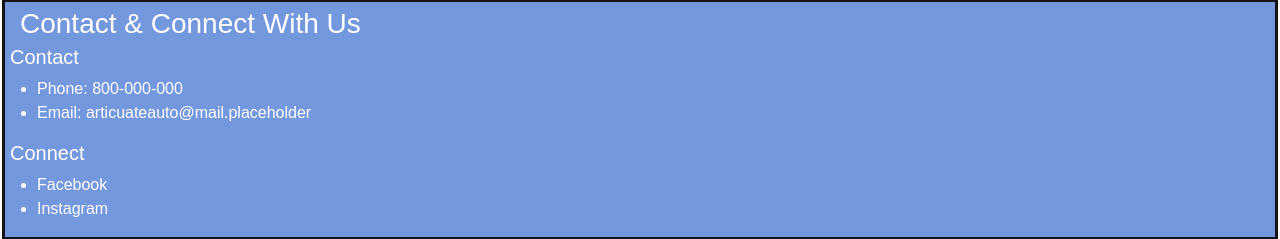
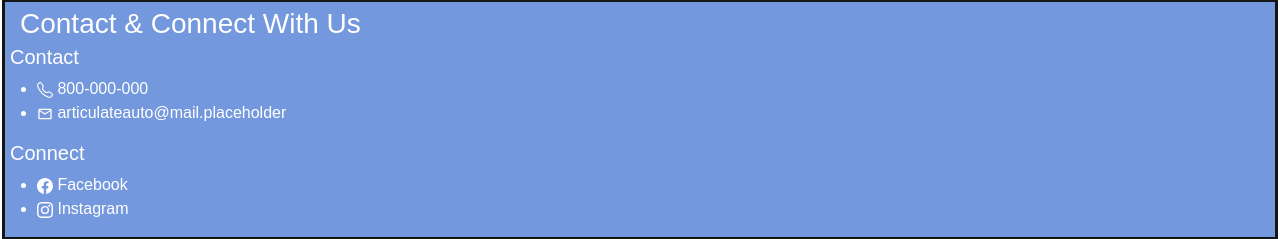
Before and after one commit to austincomstock/articulateauto, a React (Create React App) app: page /about in a window 1280 px wide. Shown: the part 896-1135 px from the top of the page. Built offline with nearby package versions, Linux system fonts and the light colour scheme.

Commit message:
Added react-icons

```diff
--- a/src/components/Bottom/Bottom.jsx
+++ b/src/components/Bottom/Bottom.jsx
@@ -1,19 +1,31 @@
 import React from "react";
 import "./Bottom.css";
+
+// REACT-ICONS IMPORTS
+import { BsFacebook, BsInstagram, BsTelephone } from "react-icons/bs";
+import { MdOutlineMail } from "react-icons/md";
 
 export const Bottom = () => {
   return (
     <div className="Bottom1">
       <h3 className="BottomH3">Contact & Connect With Us</h3>
       <h5 className="BottomH5">Contact</h5>
-      <ul>
-        <li>Phone: 800-000-000</li>
-        <li>Email: articuateauto@mail.placeholder</li>
+      <ul className="BottomUL">
+        <li>
+          <BsTelephone /> 800-000-000
+        </li>
+        <li>
+          <MdOutlineMail /> articulateauto@mail.placeholder
+        </li>
       </ul>
       <h5 className="BottomH5">Connect</h5>
-      <ul>
-        <li>Facebook</li>
-        <li>Instagram</li>
+      <ul className="BottomUL">
+        <li>
+          <BsFacebook /> Facebook
+        </li>
+        <li>
+          <BsInstagram /> Instagram
+        </li>
       </ul>
     </div>
   );
```
